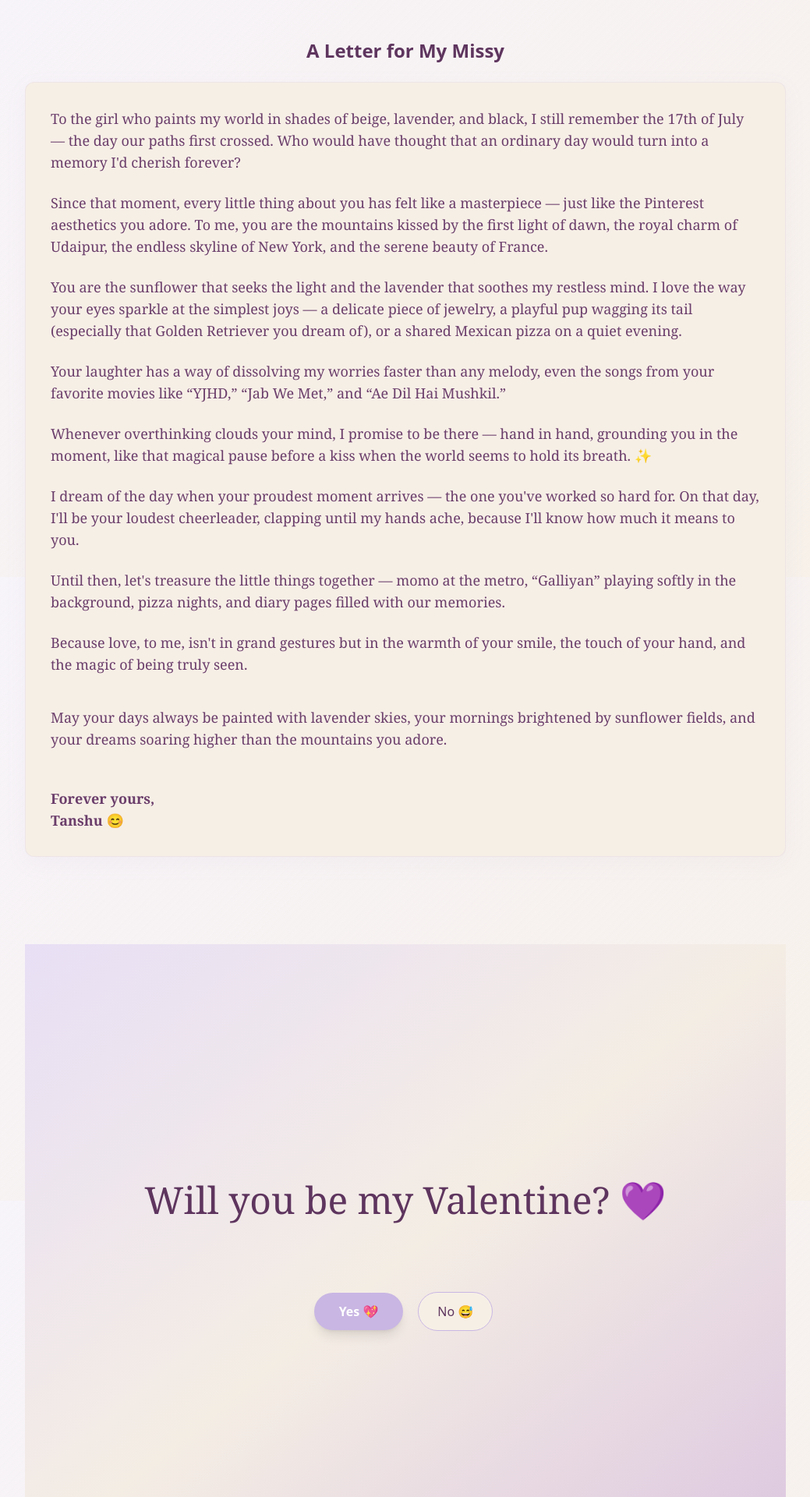
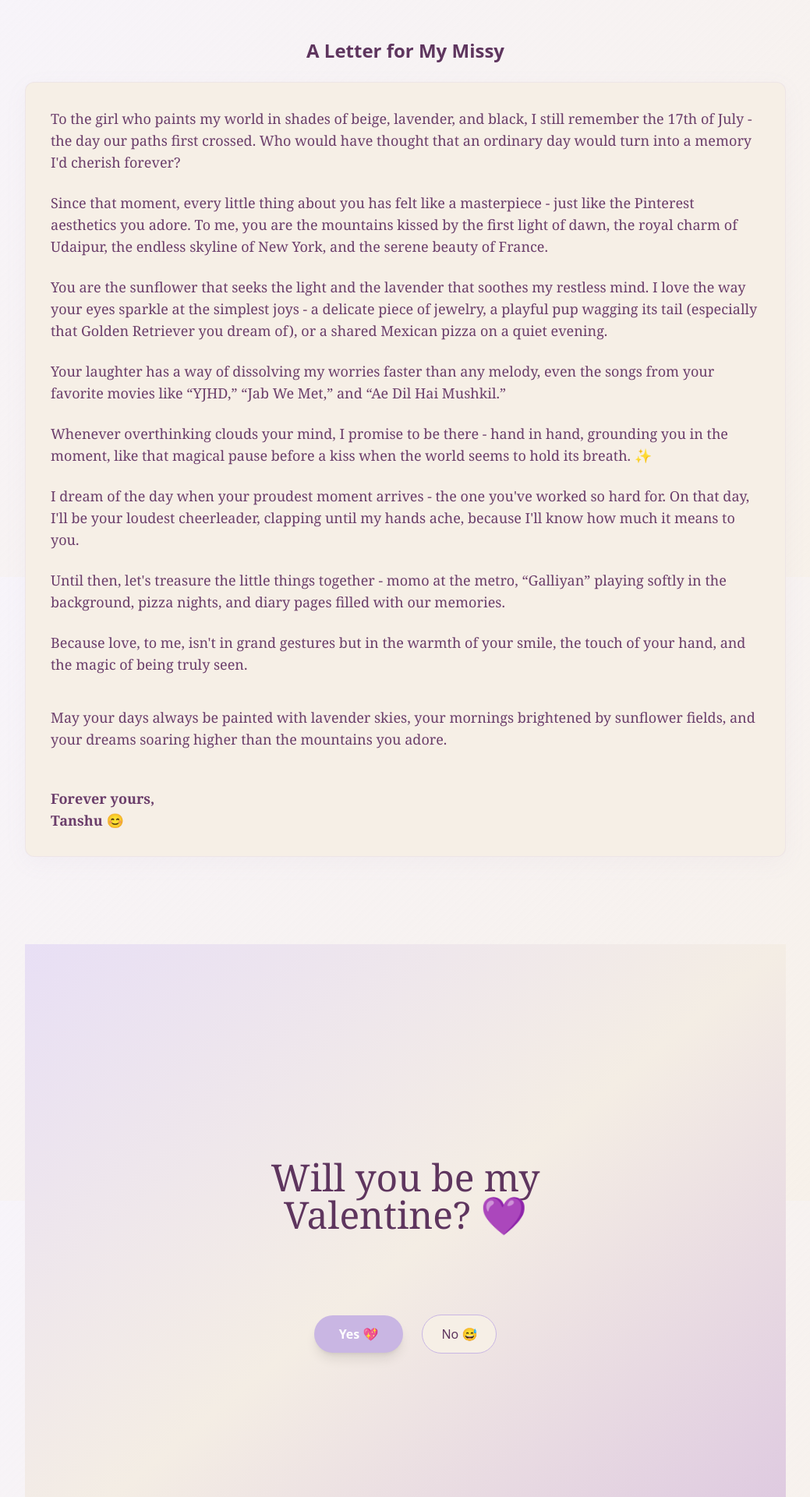
Before and after one commit to 711GHOST/Valentines-Day, a React (Vite) app in the folder client/: page / in a window 1280 px wide. Shown: the part 1660-3580 px from the top of the page at 78% size, without its empty margins (120-1159 px from the left). Built offline with nearby package versions, Linux system fonts and the light colour scheme; no server answers.

Commit message:
Updated Section

```diff
--- a/client/src/components/Letter.jsx
+++ b/client/src/components/Letter.jsx
@@ -25,13 +25,13 @@ export default function Letter(){
 
           <p>
             To the girl who paints my world in shades of beige, lavender, and black,
-            I still remember the 17th of July — the day our paths first crossed.
+            I still remember the 17th of July - the day our paths first crossed.
             Who would have thought that an ordinary day would turn into a memory
             I'd cherish forever?
           </p>
 
           <p>
-            Since that moment, every little thing about you has felt like a masterpiece —
+            Since that moment, every little thing about you has felt like a masterpiece -
             just like the Pinterest aesthetics you adore. To me, you are the mountains
             kissed by the first light of dawn, the royal charm of Udaipur, the endless
             skyline of New York, and the serene beauty of France.
@@ -39,7 +39,7 @@ export default function Letter(){
 
           <p>
             You are the sunflower that seeks the light and the lavender that soothes
-            my restless mind. I love the way your eyes sparkle at the simplest joys —
+            my restless mind. I love the way your eyes sparkle at the simplest joys -
             a delicate piece of jewelry, a playful pup wagging its tail (especially
             that Golden Retriever you dream of), or a shared Mexican pizza on a
             quiet evening.
@@ -52,19 +52,19 @@ export default function Letter(){
           </p>
 
           <p>
-            Whenever overthinking clouds your mind, I promise to be there — hand in
+            Whenever overthinking clouds your mind, I promise to be there - hand in
             hand, grounding you in the moment, like that magical pause before a kiss
             when the world seems to hold its breath. ✨
           </p>
 
           <p>
-            I dream of the day when your proudest moment arrives — the one you've
+            I dream of the day when your proudest moment arrives - the one you've
             worked so hard for. On that day, I'll be your loudest cheerleader,
             clapping until my hands ache, because I'll know how much it means to you.
           </p>
 
           <p>
-            Until then, let's treasure the little things together — momo at the metro,
+            Until then, let's treasure the little things together - momo at the metro,
             “Galliyan” playing softly in the background, pizza nights, and diary pages
             filled with our memories.
           </p>
--- a/client/src/components/ValentineSection.jsx
+++ b/client/src/components/ValentineSection.jsx
@@ -1,5 +1,5 @@
 import React, { useState } from "react";
-import { motion } from "framer-motion";
+import { motion, AnimatePresence } from "framer-motion";
 
 export default function ValentineSection({ onAccept }) {
   const messages = [
@@ -8,7 +8,6 @@ export default function ValentineSection({ onAccept }) {
     "But I already told everyone you're mine 😭",
     "What if I bring chocolates? 🍫",
     "Okay but like… please? 🥹",
-    "This button is tired of being rejected 😔",
     "You really wanna hurt my romantic soul like this?",
     "Last chance before I dramatically faint 💀",
   ];
@@ -17,7 +16,7 @@ export default function ValentineSection({ onAccept }) {
   const [accepted, setAccepted] = useState(false);
 
   const handleNo = () => {
-    if (noCount < messages.length - 1) {
+    if (noCount < messages.length) {
       setNoCount(noCount + 1);
     }
   };
@@ -27,11 +26,12 @@ export default function ValentineSection({ onAccept }) {
     if (onAccept) onAccept();
   };
 
-  const yesScale = 1 + noCount * 0.2; // YES grows every time NO is pressed (subs)
+  const yesScale = 1 + noCount * 0.15;
+  const noGone = noCount >= messages.length;
 
   return (
     <section className="min-h-screen flex items-center justify-center bg-gradient-to-br from-[#E8DFF5] via-[#F4EDE4] to-[#DCC6E0] px-6">
-      <div className="text-center">
+      <div className="text-center max-w-xl">
 
         {!accepted ? (
           <>
@@ -39,9 +39,21 @@ export default function ValentineSection({ onAccept }) {
               Will you be my Valentine? 💜
             </h2>
 
-            <p className="text-lg text-[#7A6C74] mb-8 min-h-[30px] transition-all duration-300">
-              {noCount > 0 && messages[noCount - 1]}
-            </p>
+            <AnimatePresence mode="wait">
+              <motion.p
+                key={noCount}
+                initial={{ opacity: 0, y: 10 }}
+                animate={{ opacity: 1, y: 0 }}
+                exit={{ opacity: 0 }}
+                transition={{ duration: 0.3 }}
+                className="text-lg text-[#7A6C74] mb-8 min-h-[40px]"
+              >
+                {noCount > 0 && !noGone && messages[noCount - 1]}
+
+                {noGone &&
+                  "Okay okay… I see how it is. I’ll just stand here holding this giant YES button until you press it 😌💜"}
+              </motion.p>
+            </AnimatePresence>
 
             <div className="flex justify-center gap-6 items-center">
 
@@ -55,17 +67,16 @@ export default function ValentineSection({ onAccept }) {
                 Yes 💖
               </motion.button>
 
-              {/* NO BUTTON */}
+              {/* NO BUTTON disappears after last click */}
+              {!noGone && (
                 <motion.button
                   onClick={handleNo}
                   whileTap={{ scale: 0.9 }}
-                animate={{ x: noCount % 2 === 0 ? -5 : 5 }}
-                transition={{ duration: 0.2 }}
                   className="px-6 py-3 rounded-full bg-[#F6EFE6] text-[#5E355E] border border-[#C9B6E3]"
                 >
                   No 😅
                 </motion.button>
-
+              )}
             </div>
           </>
         ) : (
@@ -79,7 +90,7 @@ export default function ValentineSection({ onAccept }) {
             </h2>
             <p className="text-xl text-[#7A6C74]">
               Best decision you've ever made.
-              Now we're officially the cutest couple alive.
+              Now our love story officially continues ✨
             </p>
           </motion.div>
         )}
```
Lines whose indentation alone changed are shown as unchanged.
